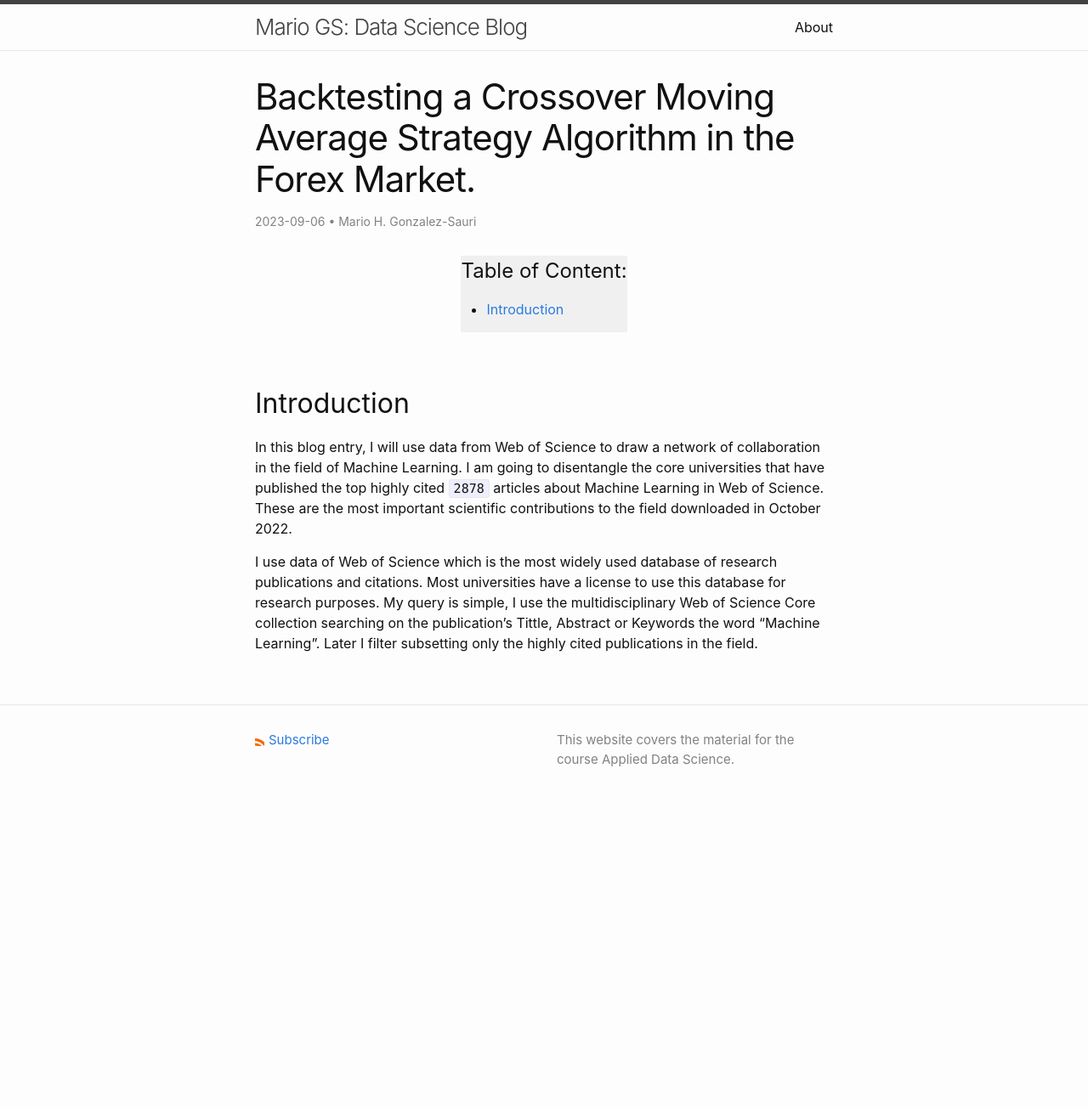
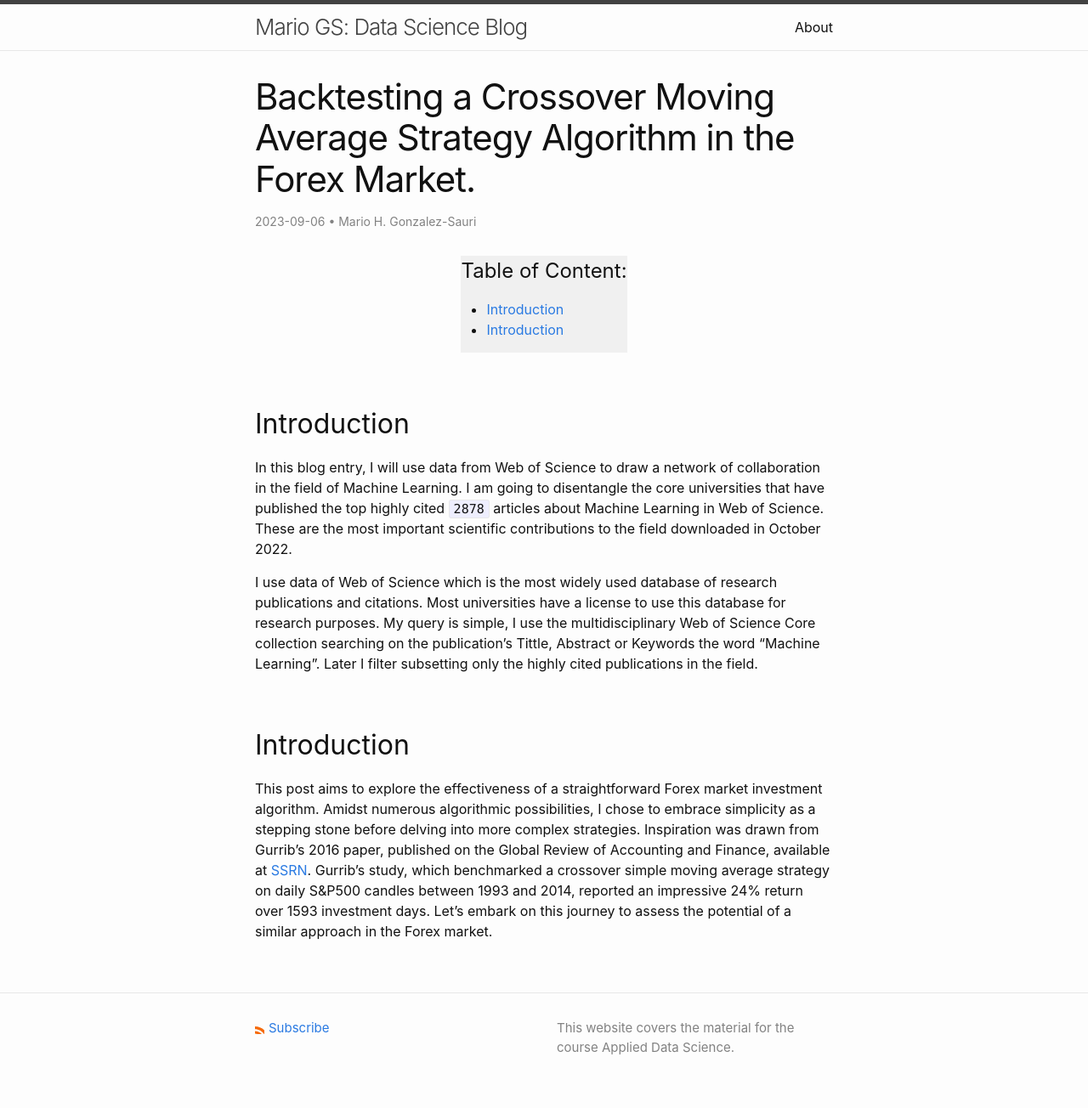
Before and after one commit to Wario84/blog, a Jekyll site: the page built from _posts/2023-09-06-sma_crossover_st.md, in a window 1280 px wide. Shown: the whole page at 85% size. Built offline with Jekyll 4.4.1, drawn with Linux system fonts in a browser that asks for light colours; before the commit the page ends 965 px from its top, so only the background shows below that.

Commit message:
add real introduction.

```diff
--- a/_posts/2023-09-06-sma_crossover_st.md
+++ b/_posts/2023-09-06-sma_crossover_st.md
@@ -23,3 +23,16 @@ multidisciplinary Web of Science Core collection searching on the
 publication’s Tittle, Abstract or Keywords the word “Machine Learning”.
 Later I filter subsetting only the highly cited publications in the
 field.
+
+## Introduction
+
+This post aims to explore the effectiveness of a straightforward Forex
+market investment algorithm. Amidst numerous algorithmic possibilities,
+I chose to embrace simplicity as a stepping stone before delving into
+more complex strategies. Inspiration was drawn from Gurrib's 2016 paper,
+published on the Global Review of Accounting and Finance, available at
+[SSRN](https://ssrn.com/abstract=2578302). Gurrib's study, which
+benchmarked a crossover simple moving average strategy on daily S&P500
+candles between 1993 and 2014, reported an impressive 24% return over
+1593 investment days. Let's embark on this journey to assess the
+potential of a similar approach in the Forex market.
```
